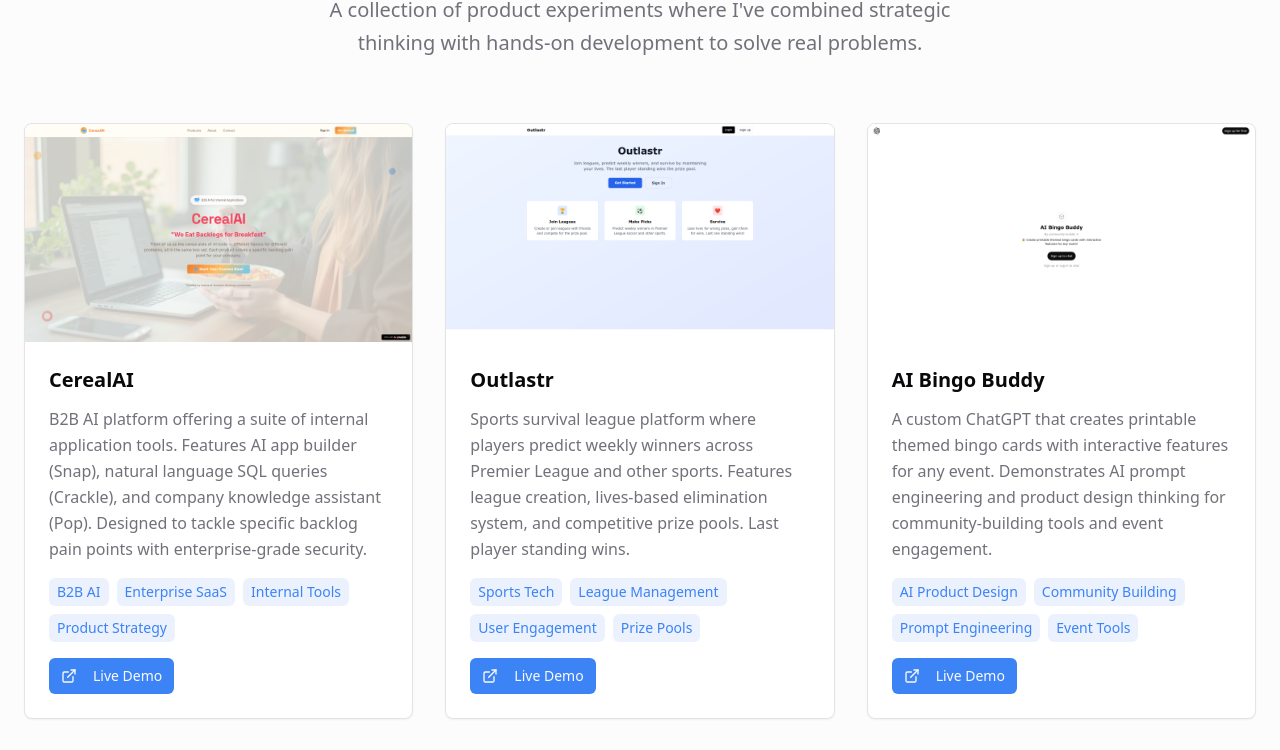
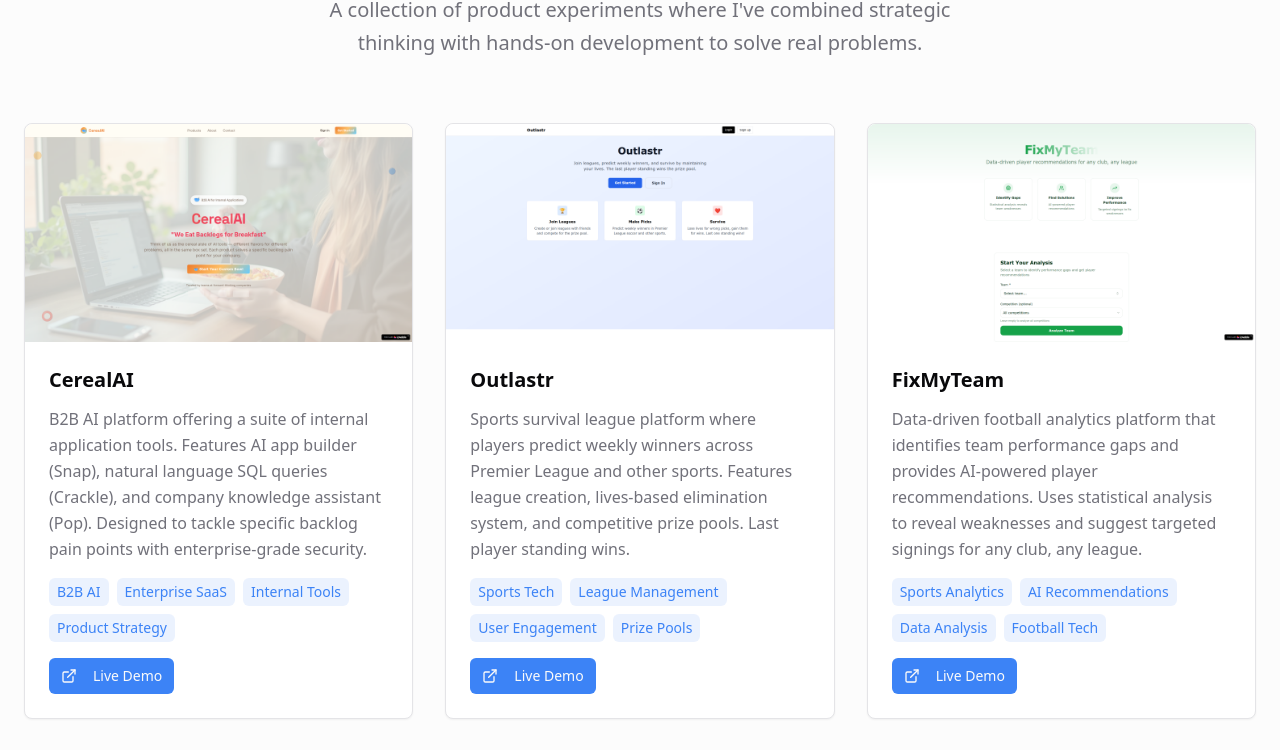
Before and after one commit to liamtheeke/liamtheeke-portfolio, a React (Vite) app: page / in a window 1280 px wide. Shown: the part 958-1708 px from the top of the page. Built offline with nearby package versions, Linux system fonts and the light colour scheme; the HTML template or start-up script is replaced by a standard one.

Commit message:
Add FixMyTeam project

```diff
--- a/src/components/Projects.tsx
+++ b/src/components/Projects.tsx
@@ -15,6 +15,13 @@ const projects = [
       tags: ["Sports Tech", "League Management", "User Engagement", "Prize Pools"],
       liveUrl: "https://outlastr.com",
       imageUrl: "/outlastr-screenshot.png",
+    },
+    {
+      title: "FixMyTeam",
+      description: "Data-driven football analytics platform that identifies team performance gaps and provides AI-powered player recommendations. Uses statistical analysis to reveal weaknesses and suggest targeted signings for any club, any league.",
+      tags: ["Sports Analytics", "AI Recommendations", "Data Analysis", "Football Tech"],
+      liveUrl: "https://fixmyteam.lovable.app/",
+      imageUrl: "/fixmyteam-screenshot.png",
     },
     {
       title: "AI Bingo Buddy",
```
Also changed, not shown: public/fixmyteam-screenshot.png (added).
